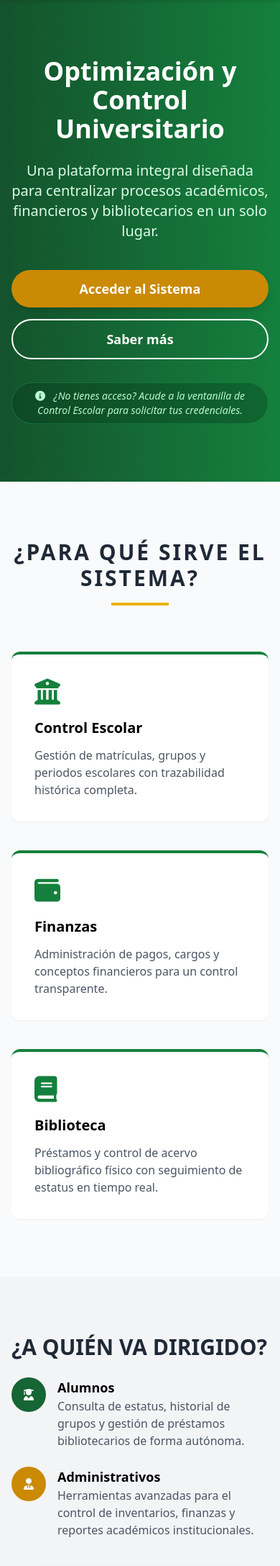
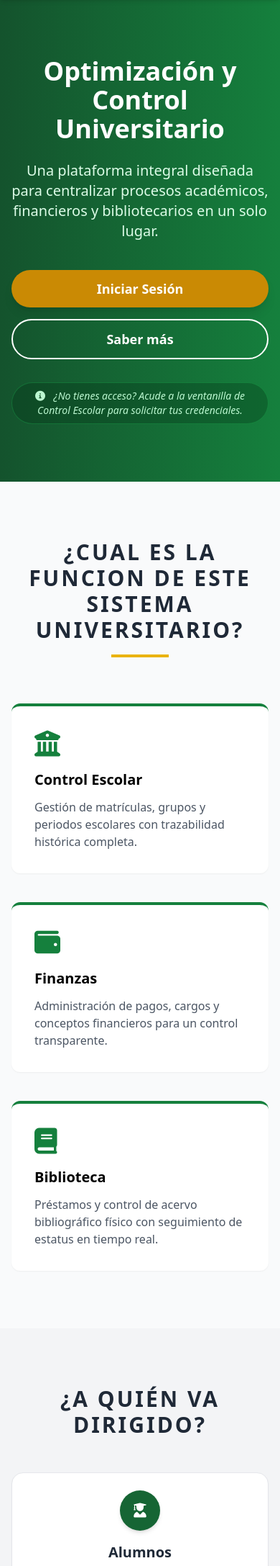
Before and after one commit to Jonathan568/Proyecto_Juannito, a Django app: template templates/inicio.html in a window 390 px wide. Shown: the part 65-2240 px from the top of the page at 72% size. Run offline with Django 5.2, Linux system fonts and the light colour scheme; the template is opened without the code that fills it, so the values that code supplies are empty; some libraries are stand-ins or nearby versions.

Commit message:
mejores templates

```diff
--- a/Biblioteca/apps.py
+++ b/Biblioteca/apps.py
@@ -1,4 +1,3 @@
-# Archivo: Biblioteca/apps.py
 from django.apps import AppConfig
 
 class BibliotecaConfig(AppConfig):
--- a/ControlEscolar/apps.py
+++ b/ControlEscolar/apps.py
@@ -1,4 +1,3 @@
-# Archivo: ControlEscolar/apps.py
 from django.apps import AppConfig
 
 class ControlEscolarConfig(AppConfig):
--- a/ControlEscolar/models.py
+++ b/ControlEscolar/models.py
@@ -47,9 +47,8 @@ class PeriodoEscolar(models.Model):
     def __str__(self):
         return self.nombre if self.nombre else f"Periodo {self.idperiodo}"
 
-# Tabla de relación Histórica
+
 class AlumnoGrupo(models.Model):
-    # Referencia a la nueva carpeta 'Usuarios'
     idalumno = models.OneToOneField('Usuarios.Alumno', models.DO_NOTHING, db_column='idAlumno', primary_key=True)
     idgrupo = models.ForeignKey('Grupo', models.DO_NOTHING, db_column='idGrupo')
     idperiodo = models.ForeignKey('PeriodoEscolar', models.DO_NOTHING, db_column='idPeriodo')
--- a/templates/inicio.html
+++ b/templates/inicio.html
@@ -15,7 +15,6 @@
         <div class="max-w-7xl mx-auto px-4 sm:px-6 lg:px-8">
             <div class="flex justify-between h-16 items-center">
                 <div class="flex items-center">
-                    <!-- Logo Institucional -->
                     <span class="text-2xl font-bold text-green-800">
                         <span class="text-yellow-600">UAEM</span>
                     </span>
@@ -44,7 +43,7 @@
             <div class="flex flex-col md:flex-row justify-center gap-4 mb-8">
                 <a href="{% url 'login' %}"
                     class="bg-yellow-600 hover:bg-yellow-700 text-white px-8 py-3 rounded-full text-lg font-bold shadow-lg transition">
-                    Acceder al Sistema
+                    Iniciar Sesión
                 </a>
                 <a href="#servicios"
                     class="bg-transparent border-2 border-white hover:bg-white hover:text-green-800 text-white px-8 py-3 rounded-full text-lg font-bold transition">
@@ -62,7 +61,8 @@
 
     <section id="servicios" class="py-20 max-w-7xl mx-auto px-4">
         <div class="text-center mb-16">
-            <h2 class="text-3xl font-bold text-gray-800 uppercase tracking-widest">¿Para qué sirve el sistema?</h2>
+            <h2 class="text-3xl font-bold text-gray-800 uppercase tracking-widest">¿Cual es la funcion de este sistema
+                universitario?</h2>
             <div class="h-1 w-20 bg-yellow-500 mx-auto mt-4"></div>
         </div>
 
@@ -93,50 +93,46 @@
     </section>
 
     <section id="audiencia" class="bg-gray-100 py-20 px-4">
-        <div class="max-w-7xl mx-auto flex flex-col md:flex-row items-center gap-12">
-            <div class="md:w-1/2">
-                <h2 class="text-3xl font-bold text-gray-800 mb-6 uppercase">¿A quién va dirigido?</h2>
-                <div class="space-y-6">
-                    <!-- Alumnos -->
-                    <div class="flex gap-4">
-                        <div
-                            class="bg-green-800 text-white w-12 h-12 flex items-center justify-center rounded-full flex-shrink-0">
-                            <i class="fas fa-user-graduate"></i>
-                        </div>
-                        <div>
-                            <h4 class="font-bold text-lg">Alumnos</h4>
-                            <p class="text-gray-600">Consulta de estatus, historial de grupos y gestión de préstamos
-                                bibliotecarios de forma autónoma.</p>
-                        </div>
+        <div class="max-w-7xl mx-auto text-center">
+
+            <h2 class="text-3xl font-bold text-gray-800 mb-12 uppercase tracking-widest">¿A quién va dirigido?</h2>
+
+            <div class="flex flex-col md:flex-row justify-center items-stretch gap-8">
+
+                <div
+                    class="bg-white p-6 rounded-2xl shadow-sm border border-gray-200 md:w-1/3 flex flex-col items-center text-center">
+                    <div
+                        class="bg-green-800 text-white w-14 h-14 flex items-center justify-center rounded-full mb-4 shadow-md">
+                        <i class="fas fa-user-graduate text-xl"></i>
                     </div>
+                    <h4 class="font-bold text-xl mb-2 text-gray-800">Alumnos</h4>
+                    <p class="text-gray-600 text-sm leading-relaxed">
+                        Consulta de estatus, historial de grupos y gestión de préstamos bibliotecarios de forma
+                        autónoma.
+                    </p>
+                </div>
 
-                    <div class="flex gap-4">
-                        <div
-                            class="bg-yellow-600 text-white w-12 h-12 flex items-center justify-center rounded-full flex-shrink-0">
-                            <i class="fas fa-user-tie"></i>
-                        </div>
-                        <div>
-                            <h4 class="font-bold text-lg">Administrativos</h4>
-                            <p class="text-gray-600">Herramientas avanzadas para el control de inventarios, finanzas y
-                                reportes académicos institucionales.</p>
-                        </div>
+                <div
+                    class="bg-white p-6 rounded-2xl shadow-sm border border-gray-200 md:w-1/3 flex flex-col items-center text-center">
+                    <div
+                        class="bg-yellow-600 text-white w-14 h-14 flex items-center justify-center rounded-full mb-4 shadow-md">
+                        <i class="fas fa-user-tie text-xl"></i>
                     </div>
+                    <h4 class="font-bold text-xl mb-2 text-gray-800">Administrativos</h4>
+                    <p class="text-gray-600 text-sm leading-relaxed">
+                        Herramientas avanzadas para el control de inventario de biblioteca, finanzas y reportes
+                        académicos institucionales.
+                    </p>
                 </div>
-            </div>
 
-            <div class="md:w-1/2">
-                <img src="https://images.unsplash.com/photo-1523050853064-80353c241566?auto=format&fit=crop&q=80&w=800"
-                    alt="Campus Universitario"
-                    class="rounded-2xl shadow-2xl transition-transform hover:scale-105 duration-300">
             </div>
         </div>
     </section>
 
     <footer class="bg-gray-900 text-white py-10 text-center">
         <div class="max-w-7xl mx-auto px-4">
-            <p class="text-gray-400 font-medium italic">© 2026 Sistema de Gestión Universitaria - UAEM</p>
             <div class="h-px w-16 bg-green-700 mx-auto my-4"></div>
-            <p class="text-xs text-gray-500 uppercase tracking-widest">Proyecto de Tesis Profesional</p>
+            <p class="text-gray-400 font-medium italic">2026 Sistema de Gestión Universitaria - UAEM</p>
         </div>
     </footer>
 
```
Also changed, not shown: Usuarios/templates/registration/login.html (+3 -4 lines).
